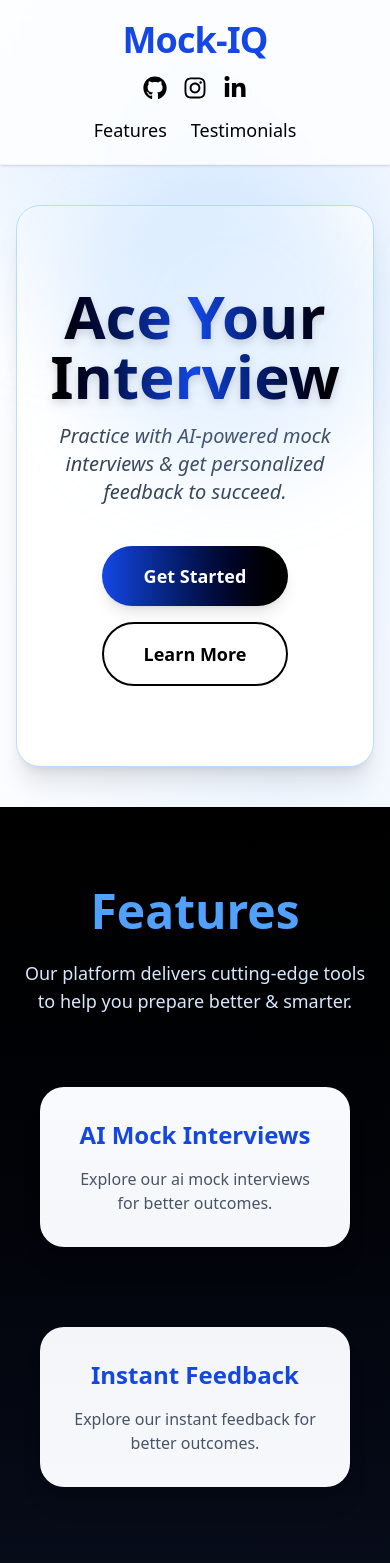
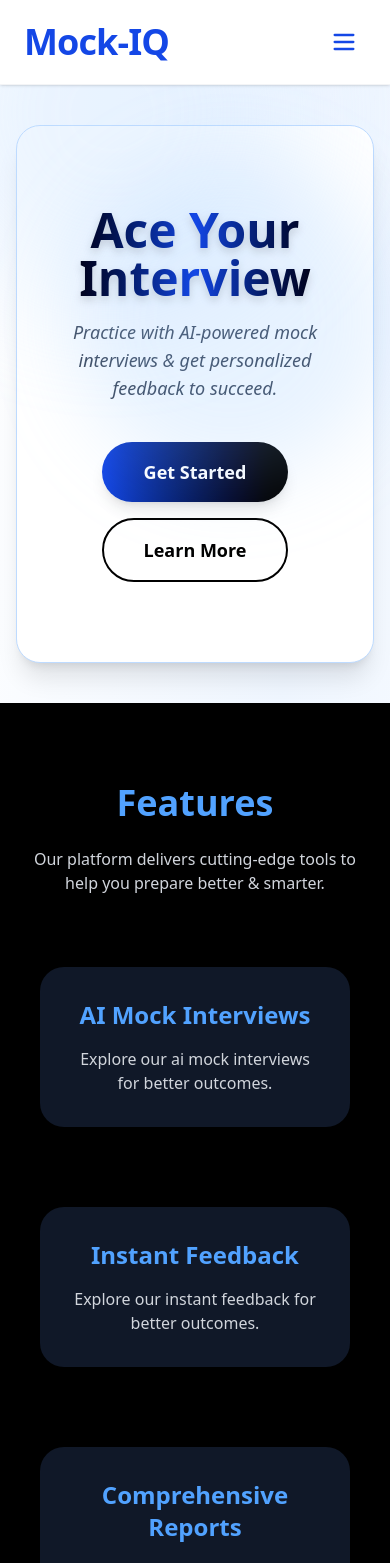
Before and after one commit to jay1535/MOCK-IQ, a Next.js app in the folder mock-iq/: page / in a window 390 px wide. Shown: the top 1563 px of the page. Built offline with nearby package versions, Linux system fonts and the light colour scheme.

Commit message:
Added MenuBar

```diff
--- a/mock-iq/app/page.js
+++ b/mock-iq/app/page.js
@@ -1,61 +1,168 @@
 "use client";
 
 import Head from "next/head";
-import React from "react";
+import React, { useState } from "react";
 import { FaInstagram, FaGithub } from "react-icons/fa";
 import { FaLinkedinIn } from "react-icons/fa6";
+import { Menu, X } from "lucide-react";
 
 const Page = () => {
+  const [menuOpen, setMenuOpen] = useState(false);
+
   return (
     <div>
       <Head>
         <title>AI Mock Interview</title>
-        <meta name="description" content="Ace your next interview with AI-powered mock interviews" />
+        <meta
+          name="description"
+          content="Ace your next interview with AI-powered mock interviews"
+        />
         <link rel="icon" href="/favicon.ico" />
       </Head>
 
       <main className="min-h-screen bg-gradient-to-br from-white via-blue-50 to-white text-black relative overflow-hidden">
-        {/* floating blur effects */}
+        {/* Floating blur effects */}
         <div className="absolute -top-20 -left-20 w-96 h-96 bg-blue-200/30 rounded-full blur-3xl animate-pulse"></div>
         <div className="absolute top-40 right-0 w-80 h-80 bg-blue-300/20 rounded-full blur-2xl animate-pulse-slow"></div>
 
         {/* Header */}
-        <header className="w-full py-5 bg-white/80 backdrop-blur border-b border-gray-100 sticky top-0 z-50 shadow-sm">
-          <div className="container mx-auto flex flex-col md:flex-row justify-between items-center px-6">
+        <header className="w-full py-5 bg-white border-b border-gray-100 sticky top-0 z-50 shadow-sm">
+          <div className="container mx-auto flex justify-between items-center px-6">
             <h1 className="text-4xl font-black tracking-tight text-blue-700 hover:text-blue-600 transition-transform duration-200 hover:scale-105">
               Mock-IQ
             </h1>
-            <nav className="flex flex-col sm:flex-row items-center mt-4 md:mt-0 gap-4 text-lg">
+
+            {/* Desktop Navigation */}
+            <nav className="hidden md:flex items-center gap-6 text-lg">
               <div className="flex gap-4">
-                <a href="https://github.com/jay1535/MOCK-IQ" target="_blank" rel="noopener noreferrer" className="hover:text-blue-500 transition">
+                <a
+                  href="https://github.com/jay1535/MOCK-IQ"
+                  target="_blank"
+                  rel="noopener noreferrer"
+                  className="hover:text-blue-500 transition-transform hover:scale-110"
+                >
                   <FaGithub className="w-6 h-6" />
                 </a>
-                <a href="https://www.instagram.com/jayant._.762/?hl=en" target="_blank" rel="noopener noreferrer" className="hover:text-blue-500 transition">
+                <a
+                  href="https://www.instagram.com/jayant._.762/?hl=en"
+                  target="_blank"
+                  rel="noopener noreferrer"
+                  className="hover:text-blue-500 transition-transform hover:scale-110"
+                >
                   <FaInstagram className="w-6 h-6" />
                 </a>
-                <a href="https://www.linkedin.com/in/jayant-habbu-12713725a/" target="_blank" rel="noopener noreferrer" className="hover:text-blue-500 transition">
+                <a
+                  href="https://www.linkedin.com/in/jayant-habbu-12713725a/"
+                  target="_blank"
+                  rel="noopener noreferrer"
+                  className="hover:text-blue-500 transition-transform hover:scale-110"
+                >
                   <FaLinkedinIn className="w-6 h-6" />
                 </a>
               </div>
-              <div className="flex gap-6 ml-0 sm:ml-6">
-                <a href="#features" className="hover:text-blue-500 underline-offset-4 hover:underline">
+
+              <div className="flex gap-6 ml-6">
+                <a
+                  href="#features"
+                  className="hover:text-blue-500 underline-offset-4 hover:underline"
+                >
                   Features
                 </a>
-                <a href="#testimonials" className="hover:text-blue-500 underline-offset-4 hover:underline">
+                <a
+                  href="#testimonials"
+                  className="hover:text-blue-500 underline-offset-4 hover:underline"
+                >
                   Testimonials
                 </a>
               </div>
             </nav>
+
+            {/* Mobile Menu Icon */}
+            <button
+              className="md:hidden p-2 rounded-md hover:bg-blue-100 transition"
+              onClick={() => setMenuOpen(true)}
+            >
+              <Menu className="w-7 h-7 text-blue-700" />
+            </button>
           </div>
+
+          {/* Sidebar / Mobile Menu */}
+          {menuOpen && (
+            <div className="fixed inset-0 z-50 bg-black/70 md:hidden flex">
+              <div className="h-full w-80 bg-white text-black p-8 flex flex-col animate-slide-in shadow-2xl">
+                {/* Header Row */}
+                <div className="flex justify-between items-center mb-8">
+                  <h2 className="text-4xl font-extrabold text-blue-700 tracking-tight">
+                    Mock-IQ
+                  </h2>
+                  <button
+                    onClick={() => setMenuOpen(false)}
+                    className="p-2 rounded-full hover:bg-gray-200 transition"
+                  >
+                    <X className="w-6 h-6 text-black" />
+                  </button>
+                </div>
+
+                {/* Nav Links */}
+                <nav className="flex flex-col gap-5">
+                  {[
+                    { label: "Features", href: "#features" },
+                    { label: "Testimonials", href: "#testimonials" },
+                  ].map((item, i) => (
+                    <a
+                      key={i}
+                      href={item.href}
+                      onClick={() => setMenuOpen(false)}
+                      className="text-2xl font-bold text-gray-800 hover:text-blue-700 transition-all duration-300 transform hover:scale-105 hover:translate-x-2 hover:drop-shadow-md"
+                      style={{ animationDelay: `${i * 150}ms` }}
+                    >
+                      {item.label}
+                    </a>
+                  ))}
+                </nav>
+
+                <hr className="border-gray-300 my-8" />
+
+                {/* Social Links */}
+                <div className="flex gap-8 mt-auto">
+                  <a
+                    href="https://github.com/jay1535/MOCK-IQ"
+                    target="_blank"
+                    rel="noopener noreferrer"
+                    className="hover:text-blue-600 transition-transform hover:scale-125"
+                  >
+                    <FaGithub className="w-8 h-8" />
+                  </a>
+                  <a
+                    href="https://www.instagram.com/jayant._.762/?hl=en"
+                    target="_blank"
+                    rel="noopener noreferrer"
+                    className="hover:text-pink-500 transition-transform hover:scale-125"
+                  >
+                    <FaInstagram className="w-8 h-8" />
+                  </a>
+                  <a
+                    href="https://www.linkedin.com/in/jayant-habbu-12713725a/"
+                    target="_blank"
+                    rel="noopener noreferrer"
+                    className="hover:text-blue-700 transition-transform hover:scale-125"
+                  >
+                    <FaLinkedinIn className="w-8 h-8" />
+                  </a>
+                </div>
+              </div>
+            </div>
+          )}
         </header>
 
-        {/* Hero */}
+        {/* Hero Section */}
         <section className="mx-4 my-10 border border-blue-200 rounded-3xl bg-white shadow-xl flex flex-col items-center text-center py-20 px-6 md:px-0 animate-fade-in-up">
-          <h2 className="text-6xl md:text-7xl font-black text-transparent bg-clip-text bg-gradient-to-r from-black via-blue-700 to-black drop-shadow-lg animate-text-glow">
+          <h2 className="text-5xl md:text-7xl font-black text-transparent bg-clip-text bg-gradient-to-r from-black via-blue-700 to-black drop-shadow-lg animate-text-glow">
             Ace Your Interview
           </h2>
-          <p className="mt-4 text-xl md:text-2xl text-gray-700 italic max-w-2xl animate-fade-in delay-200">
-            Practice with AI-powered mock interviews & get personalized feedback to succeed.
+          <p className="mt-4 text-lg md:text-2xl text-gray-700 italic max-w-2xl animate-fade-in delay-200">
+            Practice with AI-powered mock interviews & get personalized feedback
+            to succeed.
           </p>
           <div className="mt-10 flex flex-col md:flex-row gap-4 animate-fade-in delay-400">
             <a
@@ -74,25 +181,34 @@ const Page = () => {
         </section>
 
         {/* Features */}
-        <section id="features" className="py-20 bg-gradient-to-b from-black to-gray-900 text-white px-6 md:px-0 relative overflow-hidden">
-          <div className="absolute inset-0 bg-gradient-to-b from-transparent via-blue-900/5 to-transparent"></div>
+        <section
+          id="features"
+          className="py-20 bg-black text-white px-6 md:px-0 relative overflow-hidden"
+        >
           <div className="container mx-auto text-center">
-            <h2 className="text-5xl font-black text-blue-400 mb-6 animate-fade-in">Features</h2>
-            <p className="text-lg text-blue-100 mb-12 max-w-2xl mx-auto animate-fade-in delay-200">
-              Our platform delivers cutting-edge tools to help you prepare better & smarter.
+            <h2 className="text-4xl md:text-5xl font-black text-blue-400 mb-6 animate-fade-in">
+              Features
+            </h2>
+            <p className="text-md md:text-lg text-gray-300 mb-12 max-w-2xl mx-auto animate-fade-in delay-200">
+              Our platform delivers cutting-edge tools to help you prepare better
+              & smarter.
             </p>
             <div className="flex flex-wrap justify-center gap-8 animate-fade-in-up delay-300">
-              {['AI Mock Interviews', 'Instant Feedback', 'Comprehensive Reports'].map((feature, i) => (
+              {[
+                "AI Mock Interviews",
+                "Instant Feedback",
+                "Comprehensive Reports",
+              ].map((feature, i) => (
                 <div
                   key={i}
-                  className="w-full md:w-1/3 px-4 py-6 transform hover:-translate-y-2 transition duration-300 animate-fade-in-up"
+                  className="w-full sm:w-2/3 md:w-1/3 px-4 py-6 transform hover:-translate-y-2 transition duration-300 animate-fade-in-up"
                   style={{ animationDelay: `${i * 150}ms` }}
                 >
-                  <div className="bg-white text-black rounded-3xl p-8 shadow-xl hover:shadow-blue-200 transition">
-                    <h3 className="text-2xl font-bold text-blue-700 mb-4">
+                  <div className="bg-gray-900 text-white rounded-3xl p-8 shadow-xl hover:shadow-blue-400/30 transition">
+                    <h3 className="text-2xl font-bold text-blue-400 mb-4">
                       {feature}
                     </h3>
-                    <p className="text-md text-gray-600">
+                    <p className="text-md text-gray-300">
                       Explore our {feature.toLowerCase()} for better outcomes.
                     </p>
                   </div>
@@ -103,22 +219,34 @@ const Page = () => {
         </section>
 
         {/* Testimonials */}
-        <section id="testimonials" className="py-20 bg-white px-6 md:px-0">
+        <section id="testimonials" className="py-20 bg-black px-6 md:px-0">
           <div className="container mx-auto text-center">
-            <h2 className="text-5xl font-black text-black mb-8 animate-fade-in">What Users Say</h2>
+            <h2 className="text-4xl md:text-5xl font-black text-blue-400 mb-8 animate-fade-in">
+              What Users Say
+            </h2>
             <div className="flex flex-wrap justify-center gap-8 animate-fade-in-up delay-300">
               {[
-                { text: "The AI mock interviews boosted my confidence before my big day.", name: "Alex Johnson" },
-                { text: "The feedback was detailed and actionable. Highly recommended!", name: "Sarah Williams" },
+                {
+                  text: "The AI mock interviews boosted my confidence before my big day.",
+                  name: "Alex Johnson",
+                },
+                {
+                  text: "The feedback was detailed and actionable. Highly recommended!",
+                  name: "Sarah Williams",
+                },
               ].map((testimonial, i) => (
                 <div
                   key={i}
                   className="w-full md:w-1/2 px-4 py-8 transform hover:-translate-y-2 transition animate-fade-in-up"
                   style={{ animationDelay: `${i * 150}ms` }}
                 >
-                  <div className="bg-black text-white rounded-3xl p-8 shadow-md hover:shadow-blue-300 transition">
-                    <p className="text-lg italic text-gray-300">"{testimonial.text}"</p>
-                    <h4 className="mt-4 text-xl font-bold text-blue-400">- {testimonial.name}</h4>
+                  <div className="bg-gray-900 text-white rounded-3xl p-8 shadow-md hover:shadow-blue-400/40 transition">
+                    <p className="text-lg italic text-gray-300">
+                      "{testimonial.text}"
+                    </p>
+                    <h4 className="mt-4 text-xl font-bold text-blue-400">
+                      - {testimonial.name}
+                    </h4>
                   </div>
                 </div>
               ))}
@@ -130,6 +258,23 @@ const Page = () => {
       <footer className="py-6 bg-black text-blue-400 text-center shadow-inner animate-fade-in">
         <p>©2025 AI Mock Interview. All rights reserved.</p>
       </footer>
+
+      {/* Animations */}
+      <style jsx global>{`
+        @keyframes slide-in {
+          from {
+            transform: translateX(-100%);
+            opacity: 0;
+          }
+          to {
+            transform: translateX(0);
+            opacity: 1;
+          }
+        }
+        .animate-slide-in {
+          animation: slide-in 0.4s ease-out forwards;
+        }
+      `}</style>
     </div>
   );
 };
```
